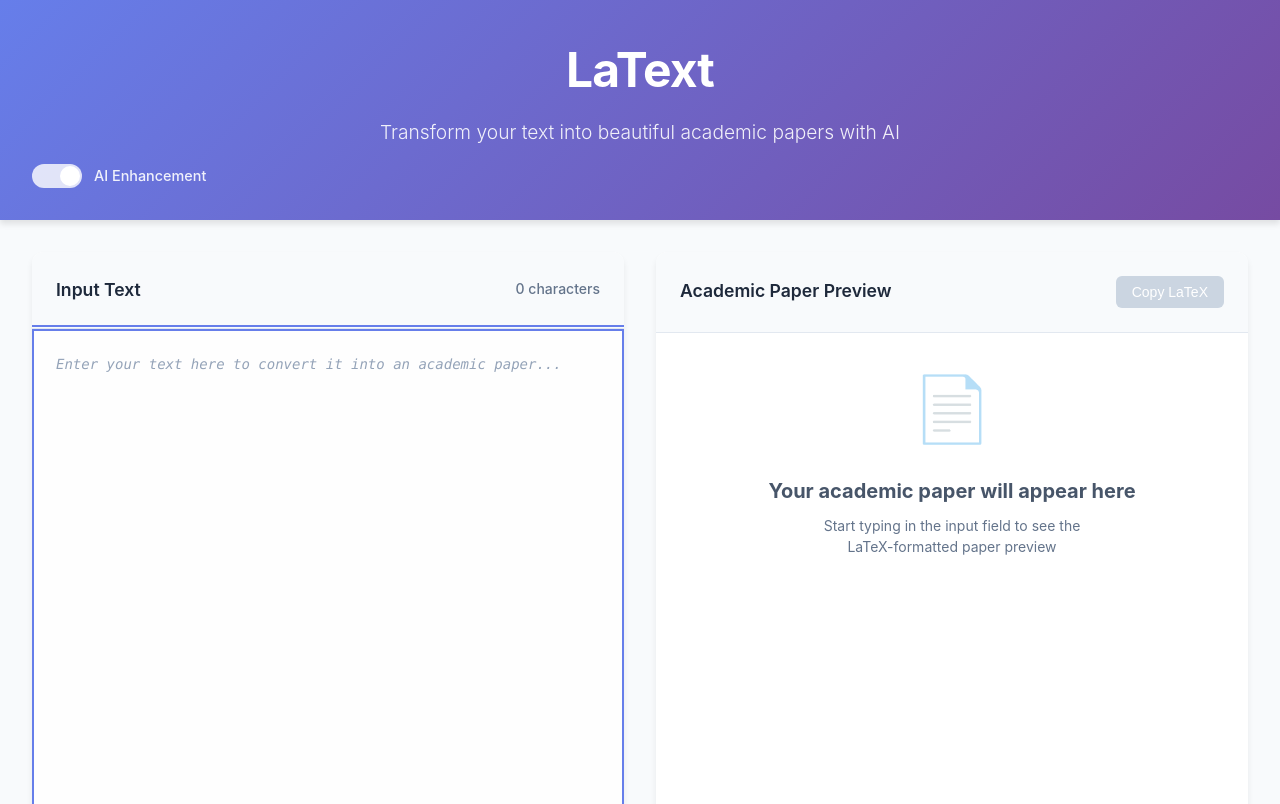
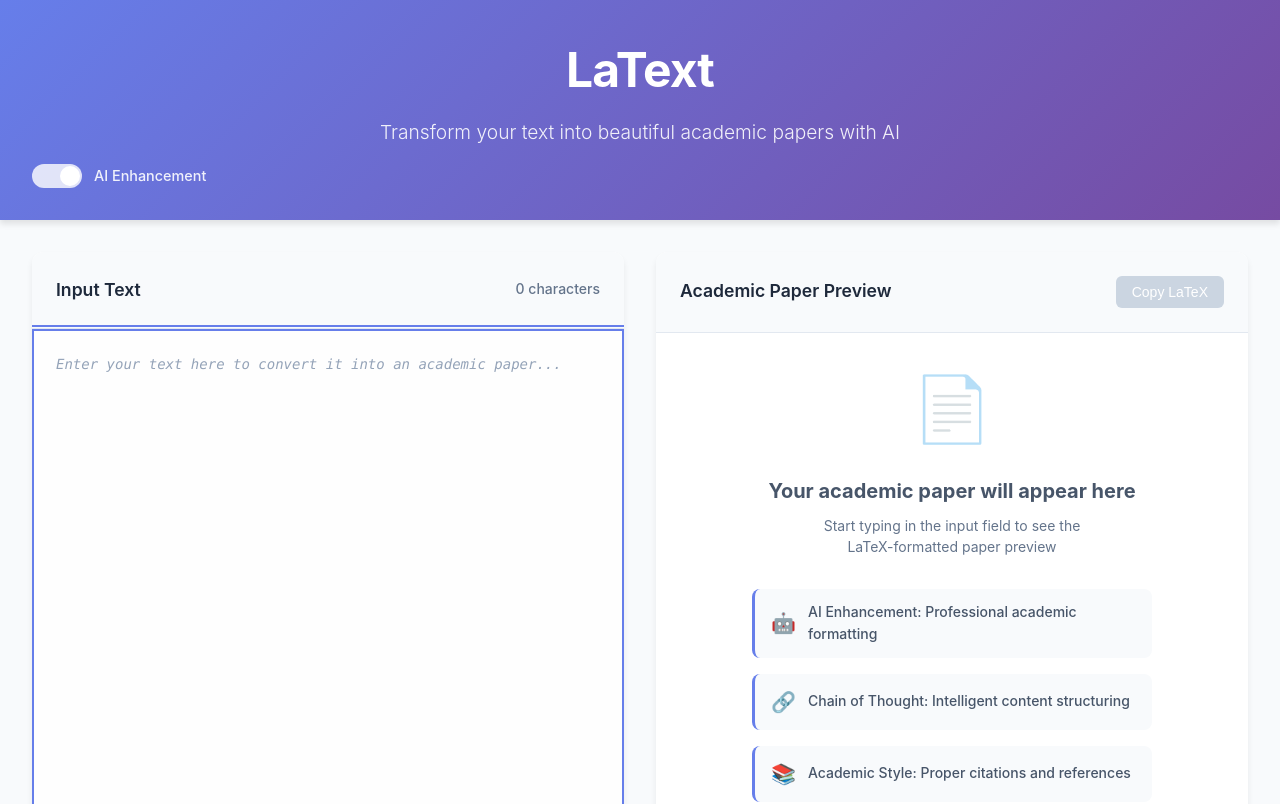
Before and after one commit to tgondil/latext, a React app: page / in a window 1280 px wide. Shown: the top 804 px of the page. Built offline with nearby package versions, Linux system fonts and the light colour scheme.

Commit message:
update readme and added api service

```diff
--- a/src/components/LatexRenderer.css
+++ b/src/components/LatexRenderer.css
@@ -199,3 +199,131 @@
   font-style: italic;
   color: #475569;
 }
+
+/* Loading States */
+.loading-container {
+  display: flex;
+  flex-direction: column;
+  align-items: center;
+  justify-content: center;
+  height: 100%;
+  text-align: center;
+  color: #64748b;
+  padding: 2rem;
+}
+
+.loading-spinner {
+  width: 48px;
+  height: 48px;
+  border: 4px solid #f1f5f9;
+  border-top: 4px solid #667eea;
+  border-radius: 50%;
+  animation: spin 1s linear infinite;
+  margin-bottom: 1.5rem;
+}
+
+@keyframes spin {
+  0% { transform: rotate(0deg); }
+  100% { transform: rotate(360deg); }
+}
+
+.loading-container h4 {
+  margin: 0 0 0.5rem 0;
+  font-size: 1.25rem;
+  color: #475569;
+}
+
+.loading-container p {
+  margin: 0 0 1.5rem 0;
+  font-size: 0.875rem;
+  color: #64748b;
+}
+
+.progress-bar {
+  width: 100%;
+  max-width: 300px;
+  height: 8px;
+  background: #f1f5f9;
+  border-radius: 4px;
+  overflow: hidden;
+  position: relative;
+  margin-bottom: 0.5rem;
+}
+
+.progress-fill {
+  height: 100%;
+  background: linear-gradient(90deg, #667eea, #764ba2);
+  transition: width 0.3s ease;
+}
+
+.progress-text {
+  font-size: 0.75rem;
+  color: #64748b;
+  font-weight: 500;
+}
+
+/* Error States */
+.error-container {
+  display: flex;
+  flex-direction: column;
+  align-items: center;
+  justify-content: center;
+  height: 100%;
+  text-align: center;
+  color: #ef4444;
+  padding: 2rem;
+}
+
+.error-icon {
+  font-size: 3rem;
+  margin-bottom: 1rem;
+}
+
+.error-container h4 {
+  margin: 0 0 0.5rem 0;
+  font-size: 1.25rem;
+  color: #dc2626;
+}
+
+.error-container p {
+  margin: 0 0 0.5rem 0;
+  font-size: 0.875rem;
+  color: #64748b;
+}
+
+.error-fallback {
+  font-weight: 500;
+  color: #059669 !important;
+  font-size: 0.8rem !important;
+}
+
+/* Feature Hints */
+.feature-hints {
+  margin-top: 2rem;
+  display: flex;
+  flex-direction: column;
+  gap: 1rem;
+  max-width: 400px;
+}
+
+.hint {
+  display: flex;
+  align-items: center;
+  gap: 0.75rem;
+  text-align: left;
+  padding: 0.75rem 1rem;
+  background: #f8fafc;
+  border-radius: 8px;
+  border-left: 3px solid #667eea;
+}
+
+.hint-icon {
+  font-size: 1.25rem;
+  flex-shrink: 0;
+}
+
+.hint span:last-child {
+  font-size: 0.875rem;
+  color: #475569;
+  font-weight: 500;
+}
--- a/src/components/LatexRenderer.js
+++ b/src/components/LatexRenderer.js
@@ -2,7 +2,74 @@ import React from 'react';
 import 'katex/dist/katex.min.css';
 import './LatexRenderer.css';
 
-function LatexRenderer({ latex }) {
+function LatexRenderer({ latex, isLoading, error, progress }) {
+  const renderContent = () => {
+    if (isLoading) {
+      return (
+        <div className="loading-container">
+          <div className="loading-spinner"></div>
+          <h4>AI is crafting your academic paper...</h4>
+          <p>Using advanced chain-of-thought reasoning to create professional content</p>
+          {progress.total > 1 && (
+            <div className="progress-bar">
+              <div
+                className="progress-fill"
+                style={{ width: `${(progress.current / progress.total) * 100}%` }}
+              ></div>
+              <span className="progress-text">
+                Processing chunk {progress.current + 1} of {progress.total}
+              </span>
+            </div>
+          )}
+        </div>
+      );
+    }
+
+    if (error) {
+      return (
+        <div className="error-container">
+          <div className="error-icon">⚠️</div>
+          <h4>AI Enhancement Error</h4>
+          <p>{error}</p>
+          <p className="error-fallback">Don't worry! We've generated a paper using our fallback system.</p>
+        </div>
+      );
+    }
+
+    if (latex) {
+      return (
+        <div className="latex-paper">
+          <div
+            className="latex-output"
+            dangerouslySetInnerHTML={{ __html: renderLatexToHtml(latex) }}
+          />
+        </div>
+      );
+    }
+
+    return (
+      <div className="latex-placeholder">
+        <div className="placeholder-icon">📄</div>
+        <h4>Your academic paper will appear here</h4>
+        <p>Start typing in the input field to see the LaTeX-formatted paper preview</p>
+        <div className="feature-hints">
+          <div className="hint">
+            <span className="hint-icon">🤖</span>
+            <span>AI Enhancement: Professional academic formatting</span>
+          </div>
+          <div className="hint">
+            <span className="hint-icon">🔗</span>
+            <span>Chain of Thought: Intelligent content structuring</span>
+          </div>
+          <div className="hint">
+            <span className="hint-icon">📚</span>
+            <span>Academic Style: Proper citations and references</span>
+          </div>
+        </div>
+      </div>
+    );
+  };
+
   return (
     <div className="latex-renderer-container">
       <div className="latex-renderer-header">
@@ -11,27 +78,14 @@ function LatexRenderer({ latex }) {
           <button
             className="export-btn"
             onClick={() => navigator.clipboard.writeText(latex)}
-            disabled={!latex}
+            disabled={!latex || isLoading}
           >
             Copy LaTeX
           </button>
         </div>
       </div>
       <div className="latex-content">
-        {latex ? (
-          <div className="latex-paper">
-            <div
-              className="latex-output"
-              dangerouslySetInnerHTML={{ __html: renderLatexToHtml(latex) }}
-            />
-          </div>
-        ) : (
-          <div className="latex-placeholder">
-            <div className="placeholder-icon">📄</div>
-            <h4>Your academic paper will appear here</h4>
-            <p>Start typing in the input field to see the LaTeX-formatted paper preview</p>
-          </div>
-        )}
+        {renderContent()}
       </div>
     </div>
   );
```
Also changed, not shown: 1 other file (tests, documents, lock files or other folders).
